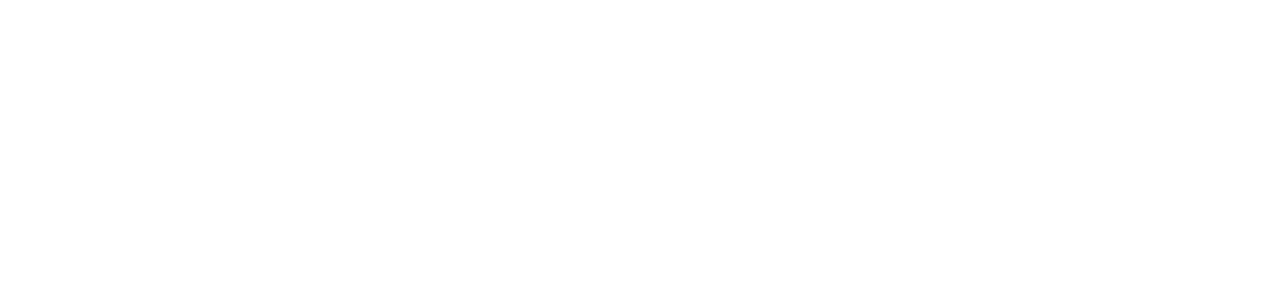
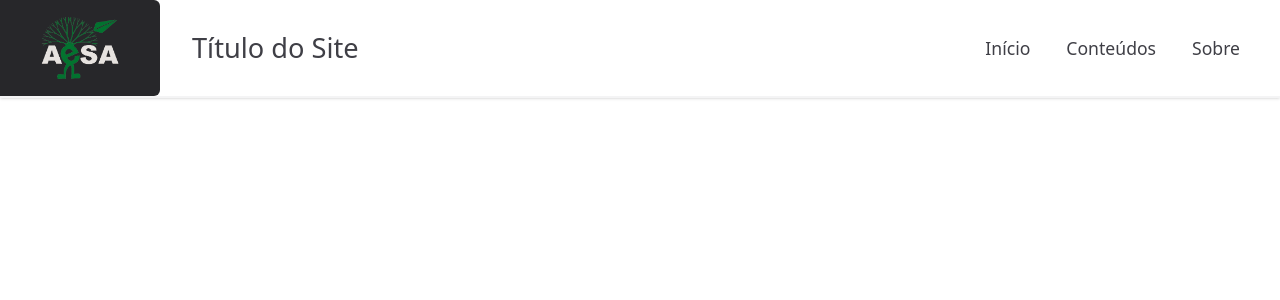
Before and after one commit to OVasconceloss/dac-website-23-24, a React (Vite) app: page /aboutus in a window 1280 px wide. Before the commit this address had no page. Shown: the top 300 px of the page. Built offline with nearby package versions, Linux system fonts and the light colour scheme.

Commit message:
:sparkles: feat: set a route to the about us page

```diff
--- a/src/router.jsx
+++ b/src/router.jsx
@@ -1,4 +1,5 @@
 import Home from "./pages/home";
+import About from "./pages/about";
 import { BrowserRouter, Routes, Route } from "react-router-dom";
 
 export const Router = () => {
@@ -6,6 +7,7 @@
     <BrowserRouter>
       <Routes>
         <Route path="/" element={<Home />} />
+        <Route path="/aboutus" element={<About />} />
       </Routes>
     </BrowserRouter>
   );
```
